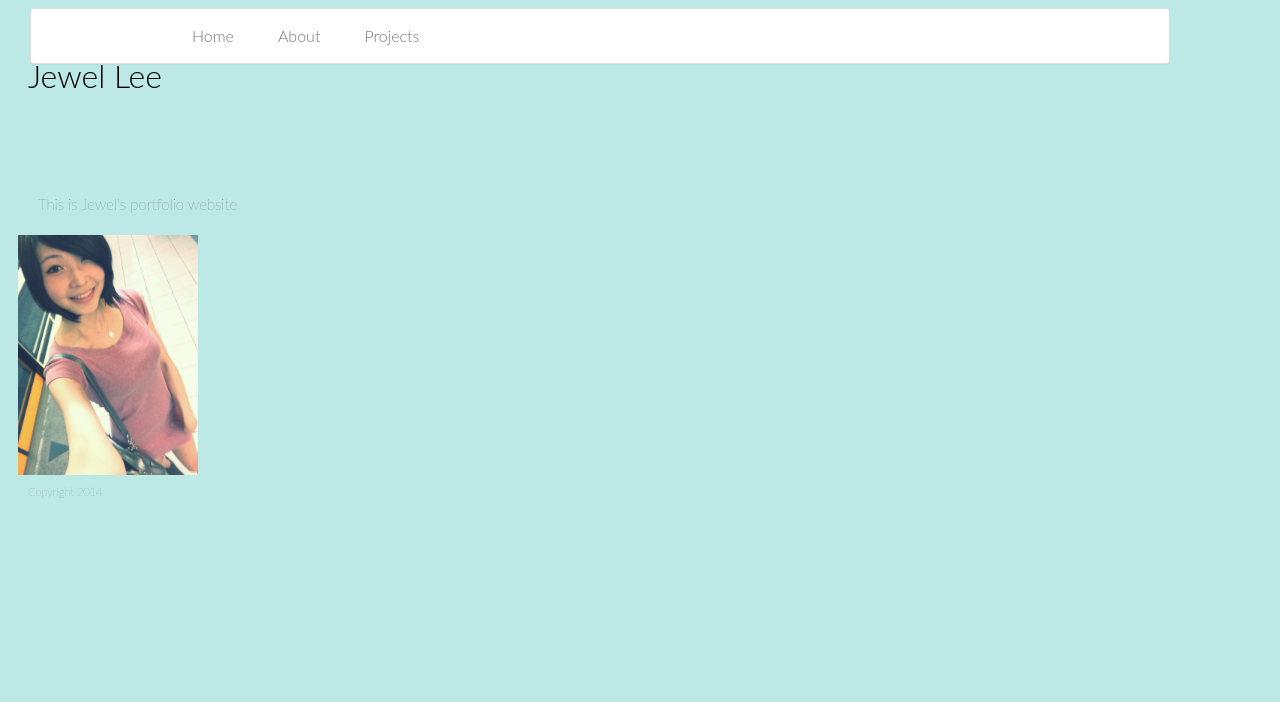
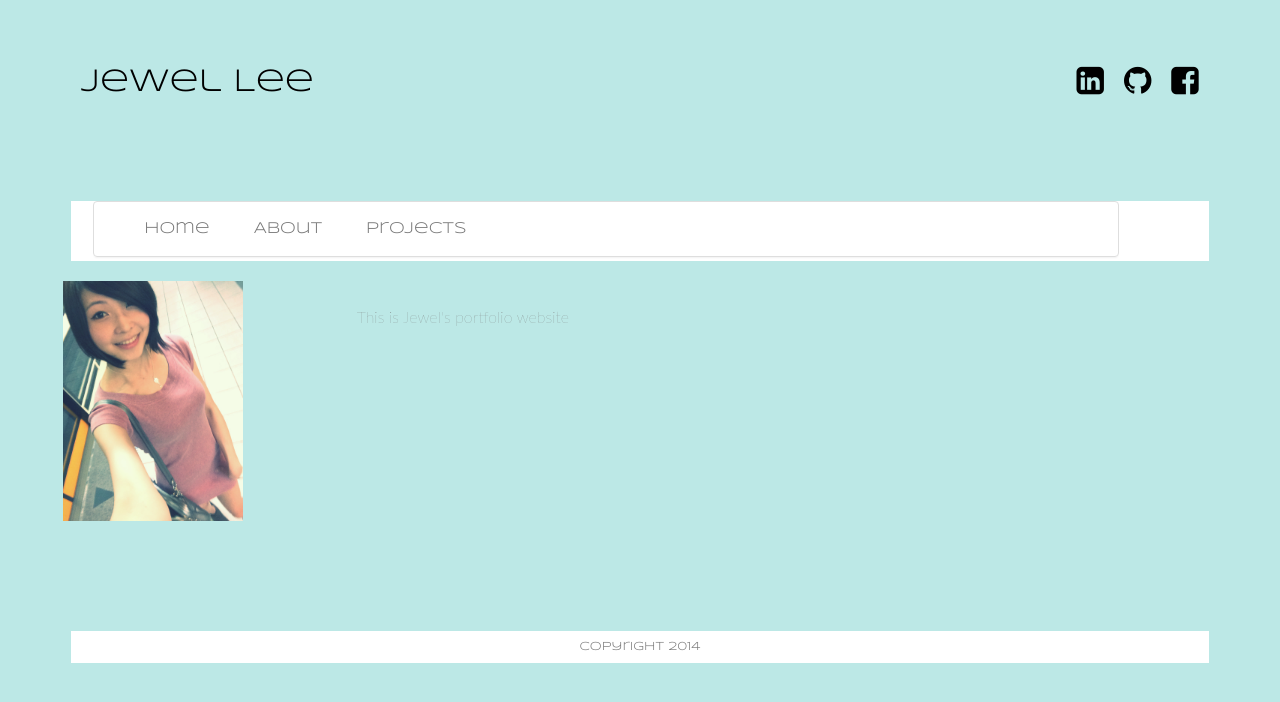
Before and after one commit to JewelYLee/portfolio, a plain HTML site: page index.html in a window 1280 px wide. Drawn offline with nearby package versions, Linux system fonts and the light colour scheme.

Commit message:
add divs, change fonts

```diff
--- a/index.html
+++ b/index.html
@@ -1,15 +1,23 @@
 <!DOCTYPE html>
 <html>
 <head>
-    <meta charst="utf-8">
+    <meta charset="utf-8">
     <title>Jewel Lee - Portfolio Website</title>
     <link rel="stylesheet" type="text/css" href="styles/first-stylesheet.css"/>
+    <link href="http://maxcdn.bootstrapcdn.com/font-awesome/4.2.0/css/font-awesome.min.css" rel="stylesheet">
+    <link href='http://fonts.googleapis.com/css?family=Changa+One' rel='stylesheet' type='text/css'>
+    <link href='http://fonts.googleapis.com/css?family=Syncopate' rel='stylesheet' type='text/css'>
 </head>
 <body>
     <header>
+        <div class="Top">
         <!-- logo, site name, main nav-->
             <h1>Jewel Lee</h1>
-
+            <i class="fa fa-facebook-square fa-2x"></i>
+            <i class="fa fa-github fa-2x"></i>
+            <i class="fa fa-linkedin-square fa-2x"></i>
+        </div>
+        <div class="White">
             <nav>
                 <ul>
                     <li><a href="index.html">Home</a></li>
@@ -17,16 +25,19 @@
                     <li><a href="projects.html">Projects</a></li>
                 </ul>
             </nav>
+        </div>
     </header>
-    <article>
-        <!-- headline, article, img-->
+    <div class="MainLeft">
+        <a href="index.html"><img class="pic" src='images/jewel.jpg' alt='Jewel'/></a>
+    </div>
+        <div class="MainRight">
             <p>This is Jewel's portfolio website</p>
-        <a href="index.html"><img class="pic" src='images/jewel.jpg' alt='Jewel'/></a>
-    </article>
+        </div>
     <footer>
         <!-- copyright info, contact info-->
         <h6>Copyright <date>2014</date></h6>
     </footer>
 
+
 </body>
 </html>
--- a/styles/first-stylesheet.css
+++ b/styles/first-stylesheet.css
@@ -1,16 +1,31 @@
 /* CSS file for Jewel's portfolio website*/
 html {background:#BCE8E6}
 /* Profile Pic */
-img.pic {
-    height:240px;
-    margin:0;
-    float:left;
-    border:0;
-    opacity:0.85;
+
+/* navbar */
+.Top  {
+    width: 90%;
+    height: 150px;
+    margin: 2% 2% 0% 5%;
+    position: relative;
 }
-/* navbar */
-nav {
-	background:#ffffff;
+header h1 {
+	color: black;
+	font-family: 'Syncopate', sans-serif;
+	font-weight: 300;
+	line-height: 300%;
+	margin:10px;
+	padding:0;
+    float: left;
+}
+.White {
+    background-color: #ffffff;
+    width: 90%;
+    height: 60px;
+    margin: 2% 2% 0% 5%;
+    position: relative;
+}
+.White nav {
 	border: 1px solid #dedede;
 	border-radius: 4px;
 	box-shadow: 0 2px 2px -1px rgba(0, 0, 0, 0.055);
@@ -19,8 +34,14 @@ nav {
 	margin: 8px 22px 8px 22px;
 	width: 90%;
 }
+.Main {
+    width: 90%;
+    height: 150px;
+    margin: 2% 2% 0% 5%;
+    position: relative;
+}
 a {
-	font-family:'Lato', sans-serif;
+    font-family: 'Syncopate', sans-serif;
 	font-weight: 300;
 	line-height: 140%;
 	margin:10px;
@@ -38,36 +59,50 @@ ul li {
 	cursor: pointer;
 }
 /* main content*/
-article {
-	width:100%;
-	height:200px;
-	padding:10px;
-	margin:100px auto 100px auto;
-	float:center;
+.MainLeft {
+    width: 20%;
+    height: 20rem;
+    margin: 0% 2% 2% 2%;
+    float: left;
 }
-h1 {
-	color: black;
-	font-family: 'Lato', sans-serif;
-	font-weight: 300;
-	line-height: 300%;
-	margin:20px;
-	padding:0;
-	float:left;
+.MainLeft img.pic {
+    height:240px;
+    opacity:0.85;
+    margin: 20px;
 }
+.MainRight {
+    width: 72%;
+    height: 20rem;
+    margin: 2% 2%;
+    float: right;
+}
+
 p {
-	color: #555555;
-	font-family: 'Lato', sans-serif;
-	font-size:15px;
-	font-weight: 100;
-	line-height: 140%;
-	margin:20px;
-	padding:0;
+    color:#777777;
+	font-size:16px;
+	font-family:'Lato', sans-serif;
+    font-weight:100;
+	line-height:140%;
+    margin: 20px;
+}
+header i {
+    float: right;
+    padding: 10px;
+    margin-top: 30px;
+}
+footer {
+    background-color: #ffffff;
+    width: 90%;
+    height: 2em;
+    margin: 2% 2% 0% 5%;
+    clear: both;
+    text-align: center;
 }
 footer h6 {
+    font-family: 'Syncopate', sans-serif;
 	color:#777777;
-	font-size:11px;
-	font-family:'Lato', sans-serif;
+	font-size:12px;
 	font-weight:100;
 	line-height:140%;
-	margin:20px;
+    padding-top: 8px;
 }
```
Also changed, not shown: about.html (+1 -1 lines), projects.html (+1 -1 lines). Lines whose indentation alone changed are shown as unchanged.
